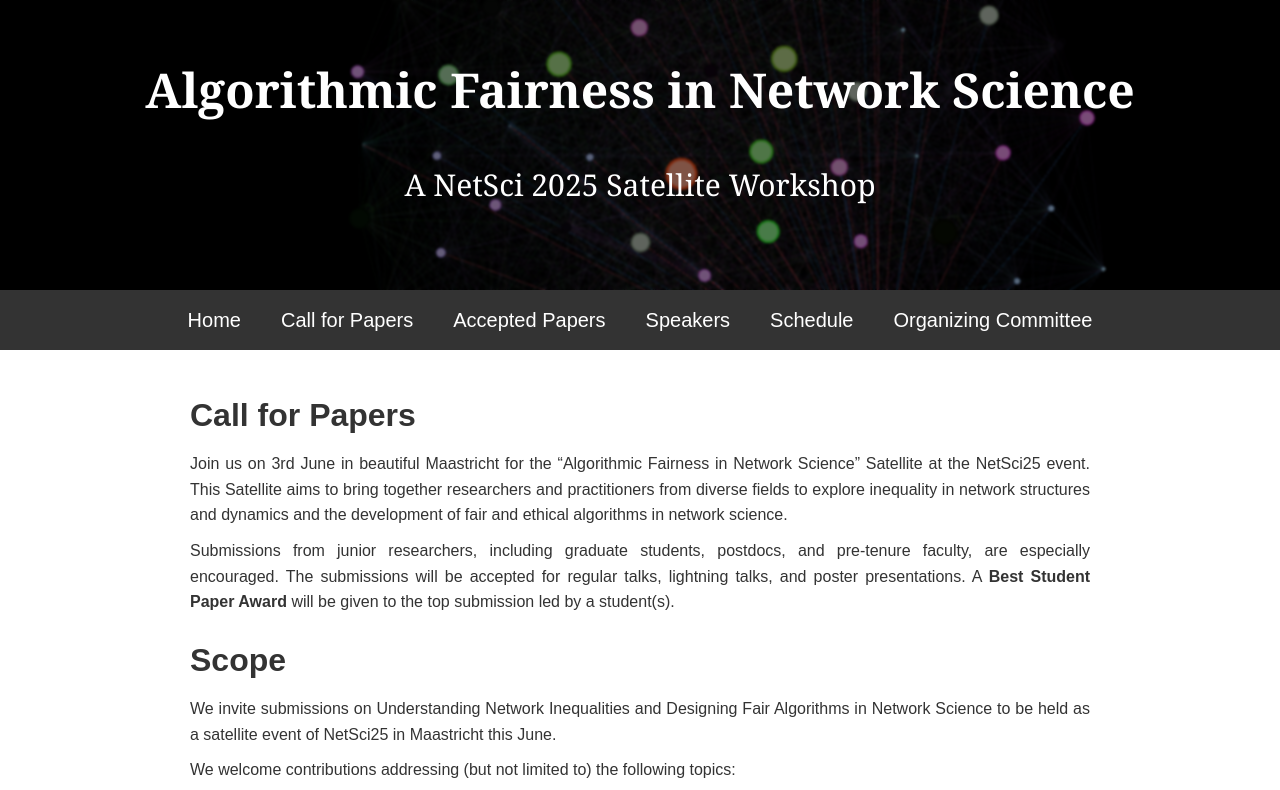
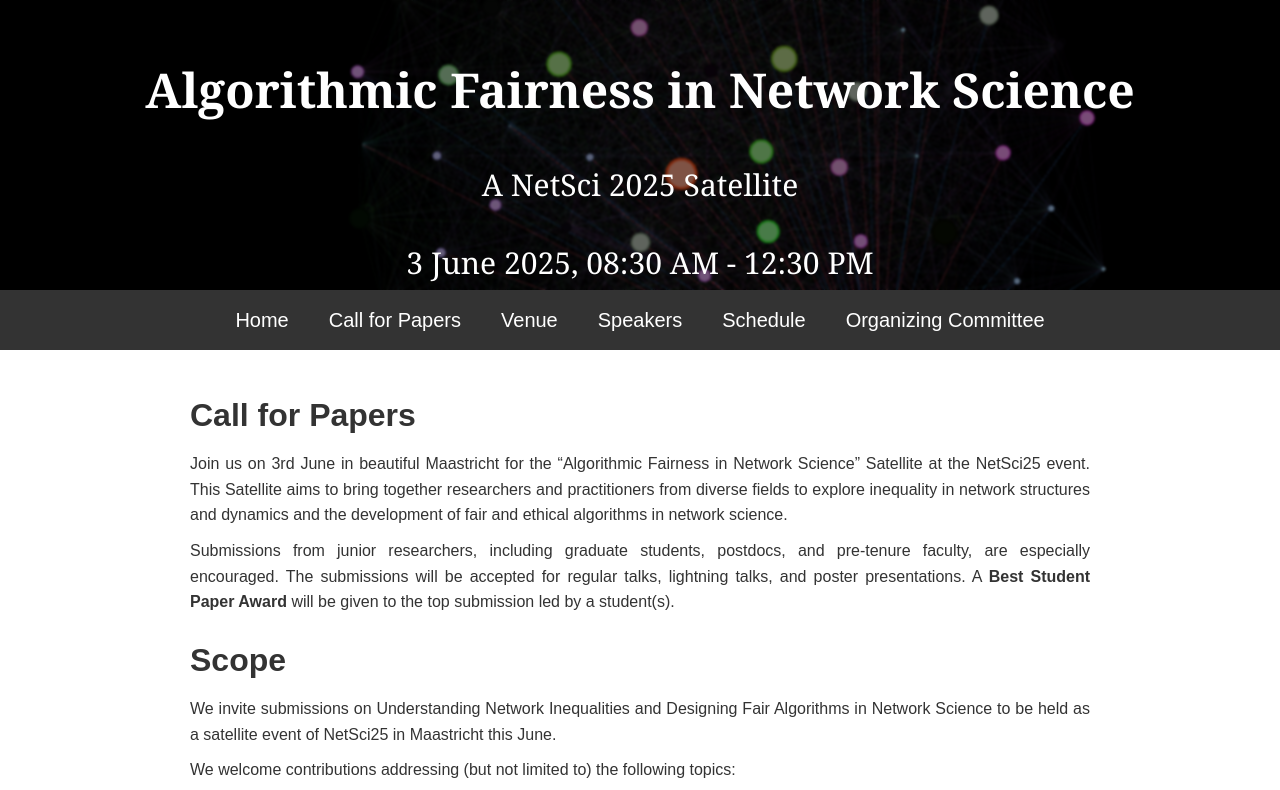
Before and after one commit to FairNetSci/fairnetsci.github.io, a plain HTML site: page call_for_paper.html in a window 1280 px wide. Shown: the top 790 px of the page. Drawn offline with Linux system fonts and the light colour scheme.

Commit message:
Update call_for_paper.html

```diff
--- a/call_for_paper.html
+++ b/call_for_paper.html
@@ -95,13 +95,14 @@
 <body>
     <header id="top">
         <h1>Algorithmic Fairness in Network Science</h1>
-        <p>A NetSci 2025 Satellite Workshop</p>
+        <p>A NetSci 2025 Satellite </p>
+        <p>3 June 2025, 08:30 AM - 12:30 PM</p>
     </header>
 
    <nav>
         <a href="index.html">Home</a>
         <a href="#top">Call for Papers</a>
-        <a href="accepted_papers.html">Accepted Papers</a>
+        <a href="accepted_papers.html">Venue</a>
         <a href="speakers.html">Speakers</a>
         <a href="schedule.html">Schedule</a>
         <a href="organizing_committee.html">Organizing Committee</a>
```
